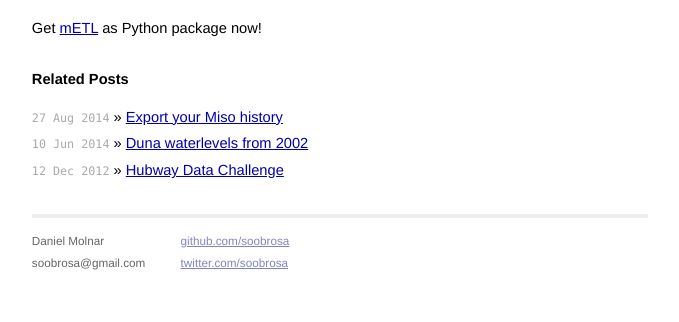
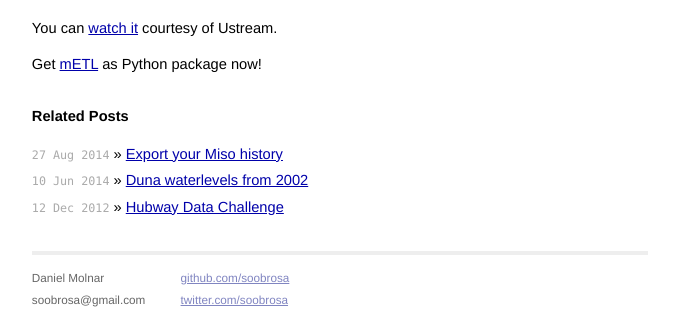
Before and after one commit to mojombo/mojombo.github.io, a Jekyll site: the page built from _posts/2014-10-21-mETL-intro.md, in a window 1280 px wide, cut to the strip 699-1021 px from the top of the page. Shown: the whole strip, without its empty margins (300-979 px from the left). Built offline with Jekyll 4.4.1, drawn with Linux system fonts in a browser that asks for light colours; Markdown is read by kramdown in place of the engine named in the settings; before the commit the page ends 985 px from its top, so only the background shows below that.

Commit message:
Update 2014-10-21-mETL-intro.md

```diff
--- a/_posts/2014-10-21-mETL-intro.md
+++ b/_posts/2014-10-21-mETL-intro.md
@@ -6,4 +6,6 @@ My [mETL intro presentation](https://www.haikudeck.com/p/clh5HKRIwf/metl-intro)
 
 <iframe src="https://www.haikudeck.com/e/clh5HKRIwf/?isUrlHashEnabled=false&isPreviewEnabled=false&isHeaderVisible=false" width="640" height="541" frameborder="0" marginheight="0" marginwidth="0"></iframe>
 
+You can [watch it](http://www.ustream.tv/recorded/39892412) courtesy of Ustream.
+
 Get [mETL](https://pypi.python.org/pypi/mETL/0.1.7.0dev) as Python package now!
```
